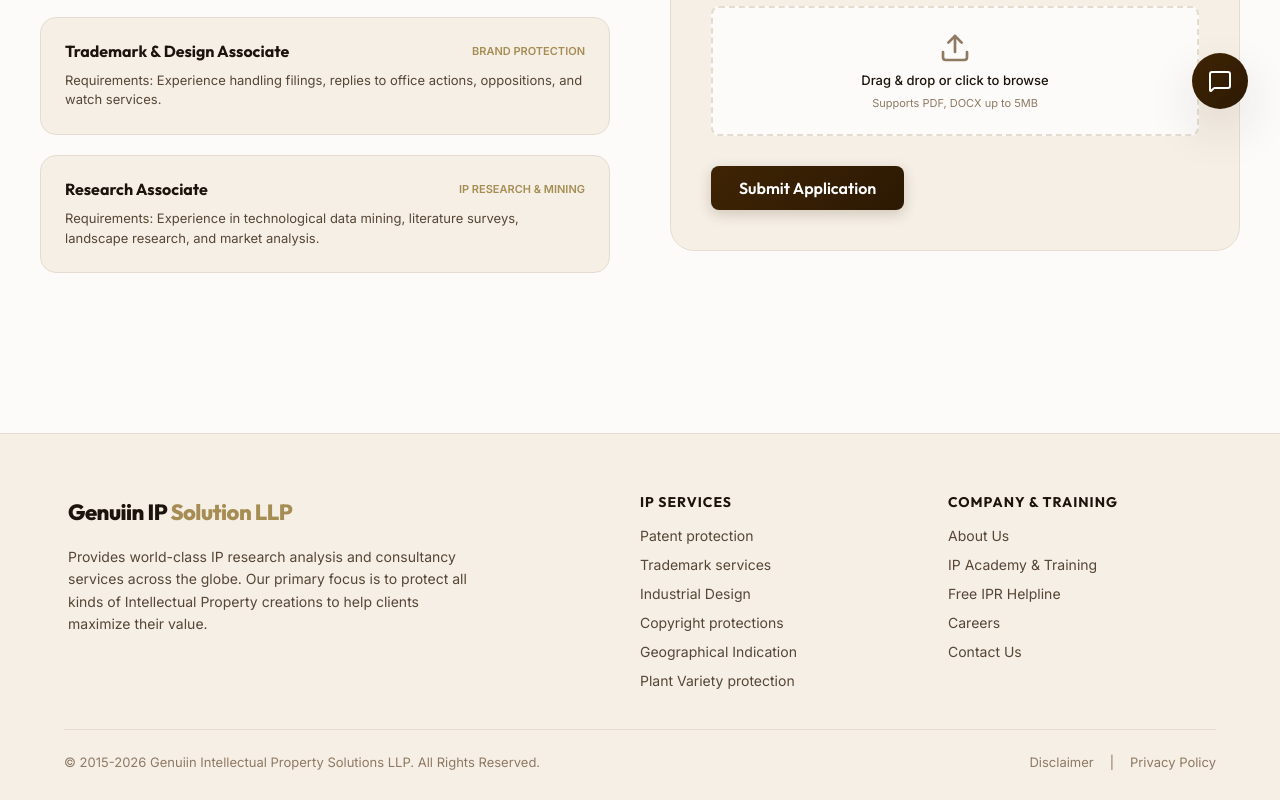
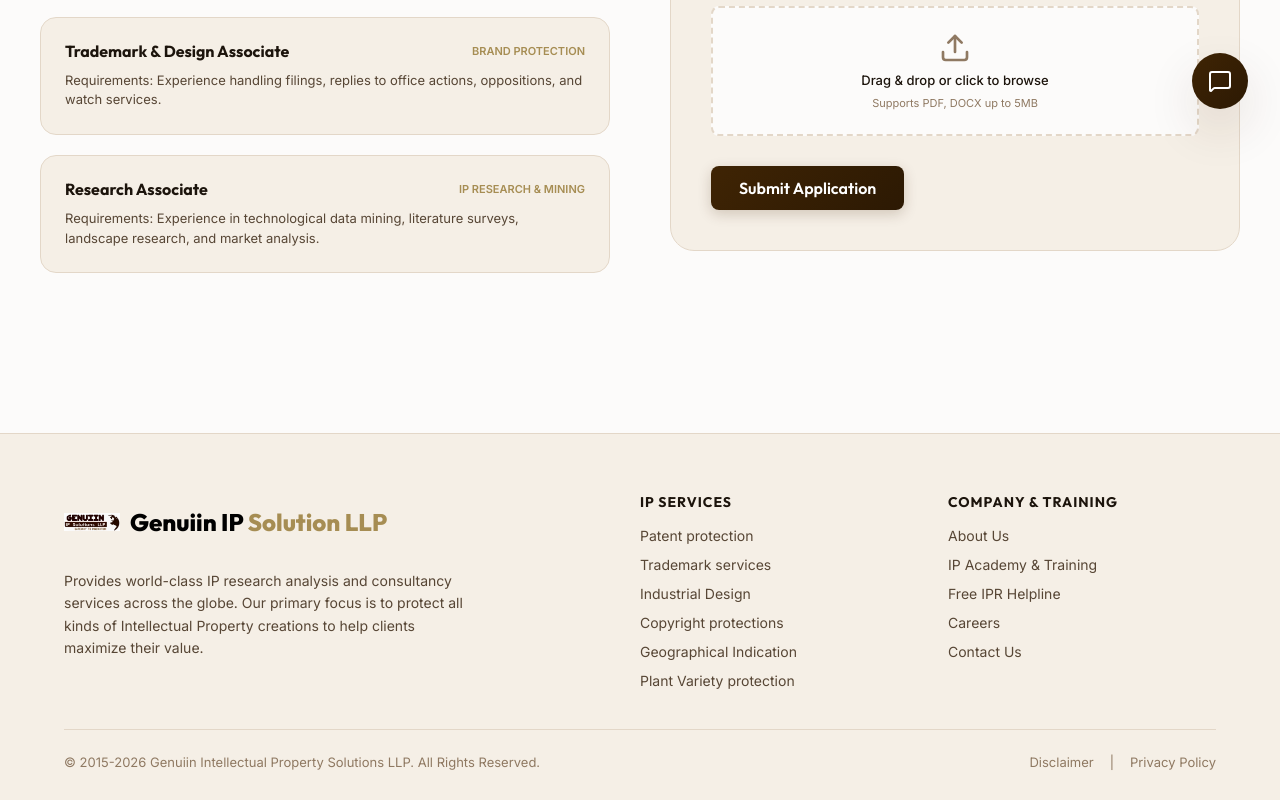
Before and after one commit to akashkumar0212/Genuiin-ip-solution-website, a React (Vite) app: page /career in a window 1280 px wide. Shown: the part 659-1459 px from the top of the page. Built offline with nearby package versions, Linux system fonts and the light colour scheme.

Commit message:
final update

```diff
--- a/src/components/Footer.jsx
+++ b/src/components/Footer.jsx
@@ -7,10 +7,14 @@ export const Footer = () => {
       <div className="container">
         <div className="footer-grid">
           <div>
-            <Link to="/" className="logo">
-              <div className="logo-icon"></div>
-              <div className="logo-text">Genuiin IP <span>Solution LLP</span></div>
-            </Link>
+          <Link to="/" className="footer-logo">
+            <div className="footer-logo-icon">
+              <img src="/Genuiin_logo.jpeg" alt="Genuiin Logo" className="logo-icon" />
+            </div>
+            <div className="footer-logo-text">
+              Genuiin IP <span>Solution LLP</span>
+            </div>
+          </Link>
             <p className="footer-desc">
               Provides world-class IP research analysis and consultancy services across the globe.
               Our primary focus is to protect all kinds of Intellectual Property creations to help clients maximize their value.
--- a/src/components/Navbar.jsx
+++ b/src/components/Navbar.jsx
@@ -27,12 +27,15 @@ export const Navbar = () => {
   return (
     <header className="header">
       <div className="container nav-container">
-      <NavLink to="/" className="logo" onClick={handleLinkClick}>
-        <img src="/favicon.png" alt="Genuiin Logo" className="logo-icon" />
-        <div className="logo-text">
-          Genuiin IP <span>Solution </span><span>LLP</span>
-        </div>
-      </NavLink>
+    <NavLink to="/" className="logo" onClick={handleLinkClick}>
+      <div className="logo-icon-wrapper">
+        <img src="/Genuiin_logo.jpeg" alt="Genuiin Logo" className="logo-icon" />
+      </div>
+
+      <div className="logo-text">
+        Genuiin IP <span>Solution</span> <span>LLP</span>
+      </div>
+    </NavLink>
 
         <nav>
           <ul className={`nav-links ${isMobileOpen ? 'active' : ''}`}>
--- a/src/styles/global.css
+++ b/src/styles/global.css
@@ -5,7 +5,7 @@
   --brand-brown: #3F2404;
   --brand-brown-rgb: 63, 36, 4;
   --brand-brown-dark: #2C1903;
-  --brand-gold: #CFB988;
+  --brand-gold: #d29a22;
   --brand-gold-rgb: 207, 185, 136;
   --brand-gold-dark: #A68D53;
   --brand-gold-light: #F4EFE6;
@@ -17,7 +17,7 @@
   --text-primary: #1C140C;
   --text-secondary: #574635;
   --text-tertiary: #8F7962;
-  --border-color: #E5DCD0;
+  --border-color: #e3d7c8;
 
   --shadow-sm: 0 2px 8px rgba(63, 36, 4, 0.04);
   --shadow-md: 0 10px 30px rgba(63, 36, 4, 0.08);
@@ -226,23 +226,21 @@ img {
 }
 
 .logo-icon-wrapper{
-  width:28px;
-  height:38px;
-  border-radius:80%;
+  width:200px;
+  height:100px;
+  border-radius:35%;
   overflow:hidden;
   display:flex;
   align-items:center;
   justify-content:center;
-  background:#fff;
-  box-shadow:0 4px 12px rgba(0,0,0,.12);
   flex-shrink:0;
 }
 
 .logo-icon{
-  width:0px;
-  height:36px;
+  display:block;
+  width:100%;
+  height:100%;
   object-fit:contain;
-  border-radius: 80%;
 }
 
 .logo-text{
@@ -251,6 +249,35 @@ img {
 }
 
 .logo-text span{
+  color:var(--brand-gold-dark);
+}
+
+.footer-logo{
+  display:flex;
+  align-items:center;
+  gap:10px;
+  text-decoration:none;
+  margin-bottom:20px;
+}
+
+.footer-logo-icon{
+  width:56px;
+  height:56px;
+  object-fit:contain;
+  flex-shrink:0;
+  display:block;
+  border-radius: 40%;
+}
+
+.footer-logo-text{
+  font-family:'Outfit',sans-serif;
+  font-size:24px;
+  font-weight:800;
+  line-height:1.1;
+  color:#000000;
+}
+
+.footer-logo-text span{
   color:var(--brand-gold-dark);
 }
 
@@ -831,7 +858,7 @@ img {
   line-height: 1.6;
   max-width: 400px;
   margin-top: 16px;
-  margin-left: 4px;
+  margin-left: 0px;
 }
 
 .footer-heading {
```
Also changed, not shown: public/Genuiin_logo.jpeg (added), public/WebTabIcon.png.
